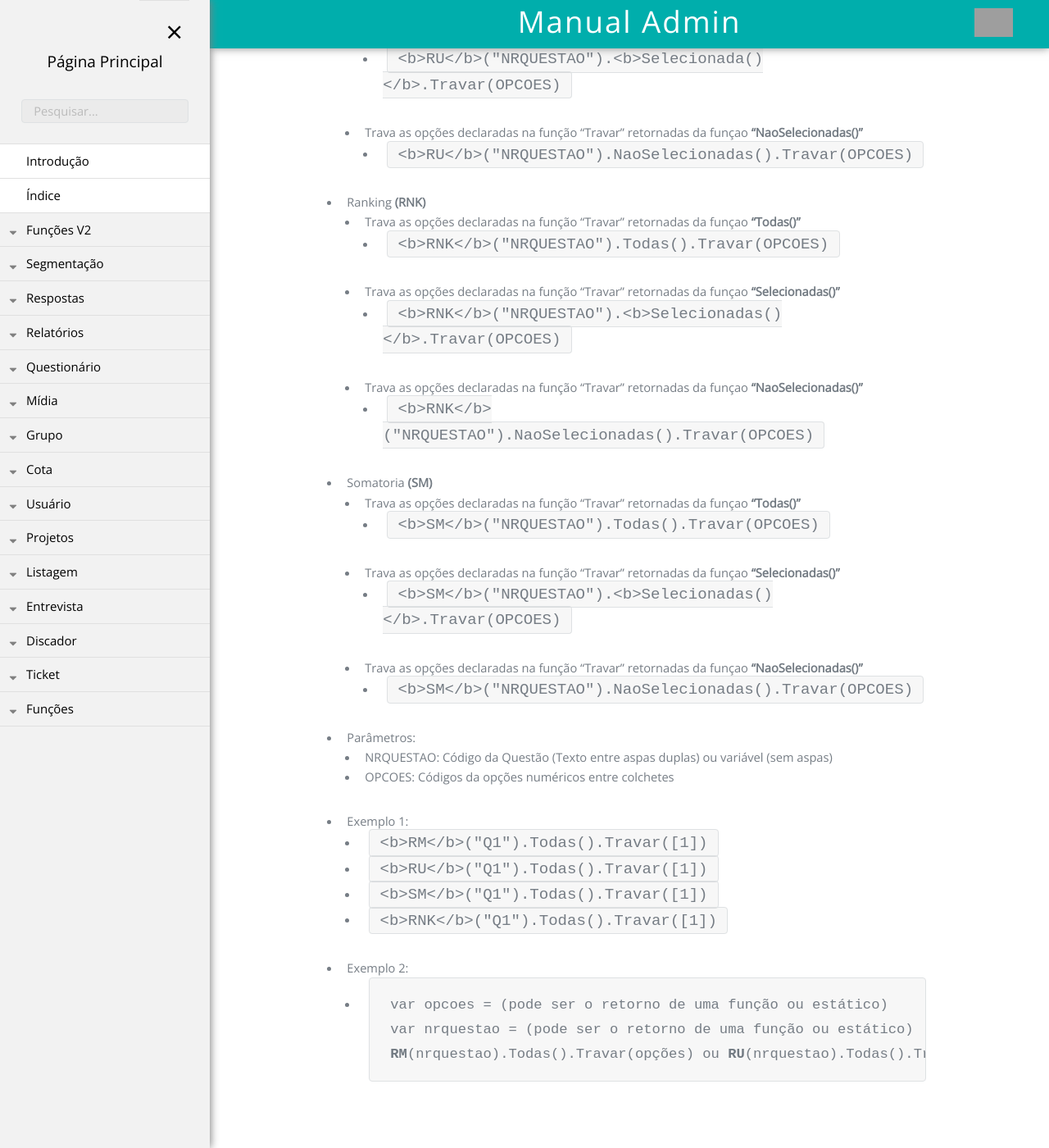
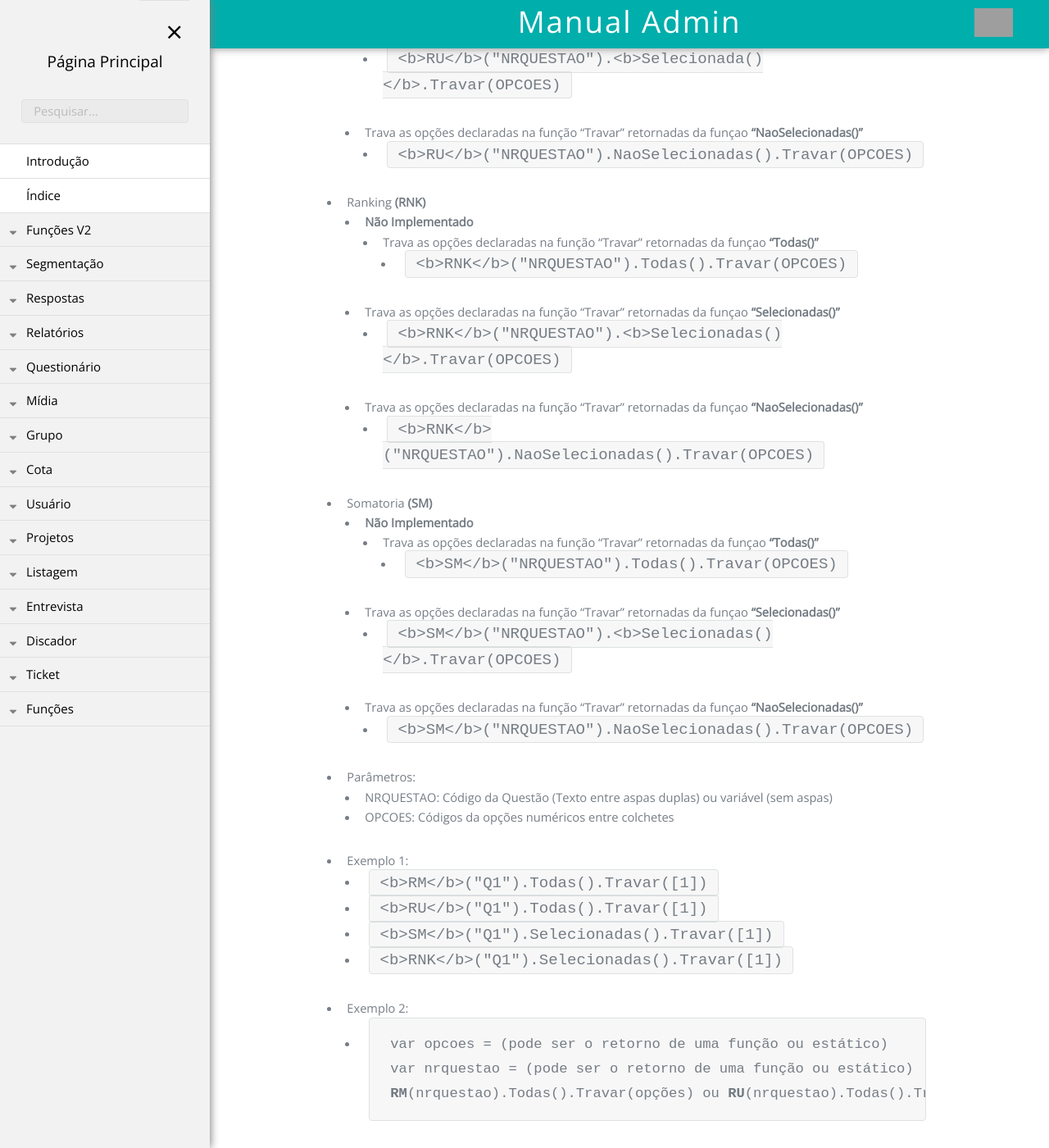
Before and after one commit to rogerio-figueiredo-hsr/hsrtechonline.github.io, a Jekyll site: the page built from _posts/2019-04-01-travar-opcoes.md, in a window 1280 px wide and 1400 px high, scrolled down 642 px. Shown: the whole window at 82% size. Built offline with Jekyll 4.4.1, drawn with Linux system fonts in a browser that asks for light colours; grey boxes are pictures that could not be loaded.

Commit message:
Update 2019-04-01-travar-opcoes.md

```diff
--- a/_posts/2019-04-01-travar-opcoes.md
+++ b/_posts/2019-04-01-travar-opcoes.md
@@ -25,15 +25,17 @@
     - Trava as opções declaradas na função "Travar" retornadas da funçao **"NaoSelecionadas()"**
       - `<b>RU</b>("NRQUESTAO").NaoSelecionadas().Travar(OPCOES)`
 - Ranking **(RNK)**
-  - Trava as opções declaradas na função "Travar" retornadas da funçao **"Todas()"**
-    - `<b>RNK</b>("NRQUESTAO").Todas().Travar(OPCOES)`
+  - **Não Implementado**
+    - Trava as opções declaradas na função "Travar" retornadas da funçao **"Todas()"**
+      - `<b>RNK</b>("NRQUESTAO").Todas().Travar(OPCOES)`
   - Trava as opções declaradas na função "Travar" retornadas da funçao **"Selecionadas()"**
     - `<b>RNK</b>("NRQUESTAO").<b>Selecionadas()</b>.Travar(OPCOES)`
   - Trava as opções declaradas na função "Travar" retornadas da funçao **"NaoSelecionadas()"**
     - `<b>RNK</b>("NRQUESTAO").NaoSelecionadas().Travar(OPCOES)`
 - Somatoria **(SM)**
-  - Trava as opções declaradas na função "Travar" retornadas da funçao **"Todas()"**
-    - `<b>SM</b>("NRQUESTAO").Todas().Travar(OPCOES)`
+  - **Não Implementado**
+    - Trava as opções declaradas na função "Travar" retornadas da funçao **"Todas()"**
+      - `<b>SM</b>("NRQUESTAO").Todas().Travar(OPCOES)`
   - Trava as opções declaradas na função "Travar" retornadas da funçao **"Selecionadas()"**
     - `<b>SM</b>("NRQUESTAO").<b>Selecionadas()</b>.Travar(OPCOES)`
   - Trava as opções declaradas na função "Travar" retornadas da funçao **"NaoSelecionadas()"**
@@ -45,8 +47,8 @@
 - Exemplo 1:
   - `<b>RM</b>("Q1").Todas().Travar([1])`
   - `<b>RU</b>("Q1").Todas().Travar([1])`
-  - `<b>SM</b>("Q1").Todas().Travar([1])`
-  - `<b>RNK</b>("Q1").Todas().Travar([1])`
+  - `<b>SM</b>("Q1").Selecionadas().Travar([1])`
+  - `<b>RNK</b>("Q1").Selecionadas().Travar([1])`
 - Exemplo 2:
     - <pre>
       <code>var opcoes = (pode ser o retorno de uma função ou estático)
```
